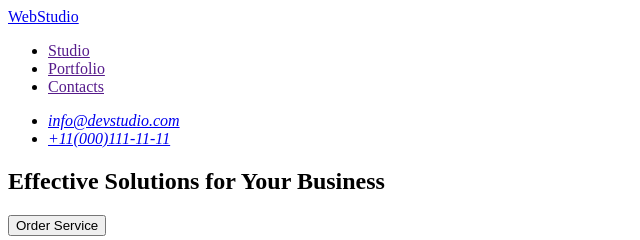
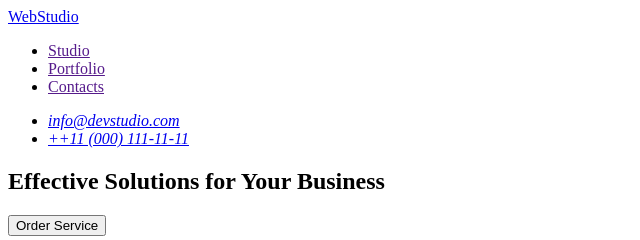
Before and after one commit to Anastas1968/goit-markup-hw-01, a plain HTML site: page index.html in a window 1280 px wide. Shown: the top 240 px of the page, 0-640 px from the left. Drawn offline with Linux system fonts and the light colour scheme.

Commit message:
Update index.html

```diff
--- a/index.html
+++ b/index.html
@@ -20,7 +20,7 @@
         <address>
             <ul>
                 <li><a href="mailto:info@devstudio.com">info@devstudio.com</a></li>
-                <li><a href="tel:+110001111111">+11(000)111-11-11</a></li>
+                <li><a href="tel:+110001111111">++11 (000) 111-11-11</a></li>
             </ul>
         </address>
     </header>
```
